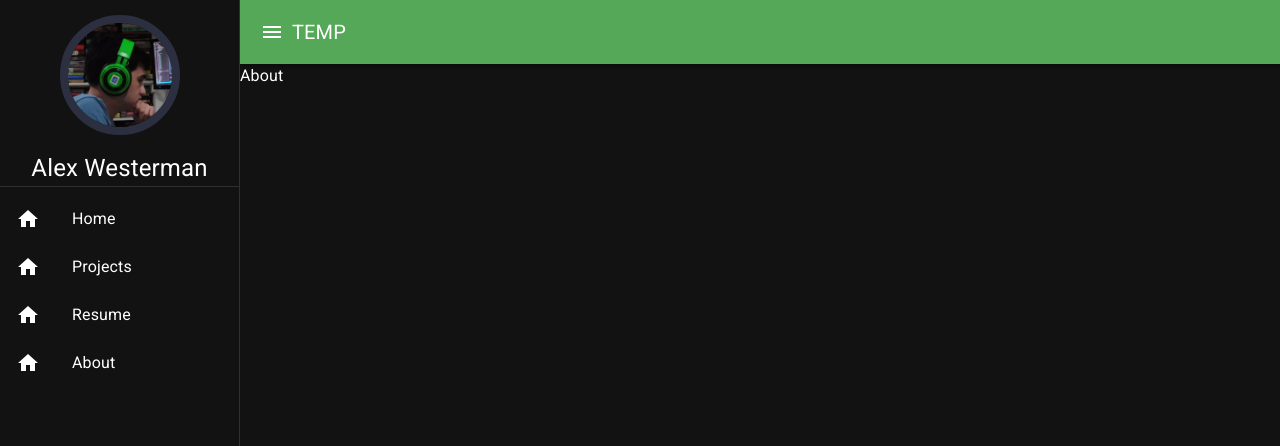
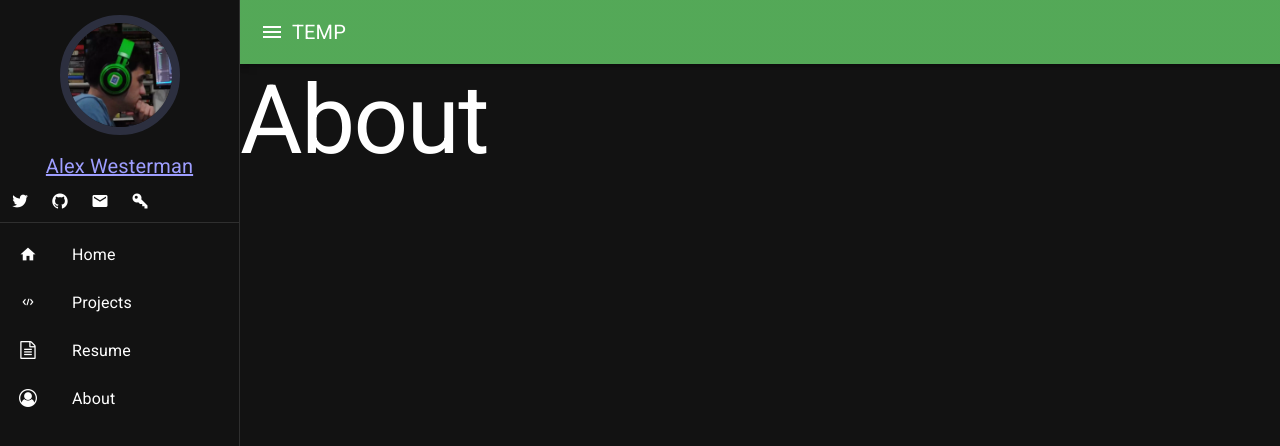
Before and after one commit to FaceFTW/faceftw.github.io, a React (Create React App) app: page /about in a window 1280 px wide. Shown: the top 446 px of the page. Built offline with nearby package versions, Linux system fonts and the light colour scheme.

Commit message:
Finished Base Sidenav

```diff
--- a/src/App.css
+++ b/src/App.css
@@ -2,7 +2,7 @@
 @import url('https://fonts.googleapis.com/icon?family=Material+Icons');
 @import url('./assets/nerd-fonts-generated.min.css');
 
-.profile h1 {
+/* .profile h1 {
 	font-size: 1.5rem;
 	margin: 0;
 	padding: 0;
@@ -36,7 +36,7 @@
 	background: #43a047;
 	color: #fff;
 	text-decoration: none;
-}
+} */
 .profile img.pfp {
 	border-radius: 50%;
 	margin: 0.9375rem auto;
--- a/src/App.tsx
+++ b/src/App.tsx
@@ -1,89 +1,23 @@
-import HomeIcon from '@mui/icons-material/Home';
 import MenuIcon from '@mui/icons-material/Menu';
 import {
 	AppBar,
 	Box,
-	CssBaseline,
-	Divider,
-	Drawer,
-	IconButton,
-	List,
-	ListItem,
-	ListItemIcon,
-	ListItemText,
-	ThemeProvider,
-	Toolbar,
-	Typography,
-	useMediaQuery,
+	CssBaseline, Drawer, IconButton, ThemeProvider,
+	Toolbar, Typography,
+	useMediaQuery
 } from '@mui/material';
 import React from 'react';
-import { Link, Outlet, Route, Routes } from 'react-router-dom';
+import {Outlet, Route, Routes} from 'react-router-dom';
 import './App.css';
 import AboutPanel from './panels/About';
 import Error404Panel from './panels/Error404';
 import MainPanel from './panels/Main';
 import ProjectsPanel from './panels/Projects';
 import ResumePanel from './panels/Resume';
-import { appTheme } from './theme';
-import Pfp from './assets/img/pfp.webp';
+import SidenavPanel from './panels/Sidenav';
+import {appTheme} from './theme';
 
 const drawerWidth = 240;
-
-const sidenav = (
-	<div>
-		<ThemeProvider theme={appTheme}>
-			<Box>
-				<div className="profile">
-					<img src={Pfp} alt="" className="pfp" />
-					<h1 className="navbar-brand">
-						<Link to={'/'}>Alex Westerman</Link>
-					</h1>
-					<div className="social-links">
-						{/* <a href="https://twitter.com/_FaceFTW" matTooltip="Twitter"> */}
-						{/* <mat-icon fontIcon="nf-mdi-twitter"></mat-icon> */}
-						{/* </a> */}
-						{/* <a href="https://github.com/rhit-westeraj" matTooltip="Github"> */}
-						{/* <mat-icon fontIcon="nf-fa-github"></mat-icon> */}
-						{/* </a> */}
-						{/* <a href="mailto:awesterman16@live.com" matTooltip="Email"> */}
-						{/* <mat-icon fontIcon="nf-mdi-email"></mat-icon> */}
-						{/* </a> */}
-						{/* <a [cdkCopyToClipboard]="gpgPubKey" (click)="showCopiedSnackBar()" matTooltip="GPG Public Key">
-						<mat-icon fontIcon="nf-mdi-key_variant"></mat-icon>
-					</a> */}
-					</div>
-				</div>
-			</Box>
-			<Divider />
-			<List>
-				<ListItem button component={Link} to="/">
-					<ListItemIcon>
-						<HomeIcon />
-					</ListItemIcon>
-					<ListItemText primary="Home" />
-				</ListItem>
-				<ListItem button component={Link} to="/projects">
-					<ListItemIcon>
-						<HomeIcon />
-					</ListItemIcon>
-					<ListItemText primary="Projects" />
-				</ListItem>
-				<ListItem button component={Link} to="/resume">
-					<ListItemIcon>
-						<HomeIcon />
-					</ListItemIcon>
-					<ListItemText primary="Resume" />
-				</ListItem>
-				<ListItem button component={Link} to="/about">
-					<ListItemIcon>
-						<HomeIcon />
-					</ListItemIcon>
-					<ListItemText primary="About" />
-				</ListItem>
-			</List>
-		</ThemeProvider>
-	</div>
-);
 
 const Layout = () => {
 	const [drawerOpen, setDrawerOpen] = React.useState(true);
@@ -135,7 +69,7 @@ const Layout = () => {
 							}}
 							onClose={() => (mobileQuery ? setDrawerOpen(false) : undefined)}
 						>
-							{sidenav}
+							<SidenavPanel />
 						</Drawer>
 					</Box>
 				</Box>
--- a/src/panels/About.tsx
+++ b/src/panels/About.tsx
@@ -1,5 +1,10 @@
+import { Typography } from '@mui/material';
 import React from 'react';
 
 export default function AboutPanel() {
-	return <div>About</div>;
+	return (
+		<div>
+			<Typography variant="h1">About</Typography>
+		</div>
+	);
 }
--- /dev/null
+++ b/src/panels/Sidenav.tsx
@@ -0,0 +1,92 @@
+import {
+	Box,
+	Typography,
+	Tooltip,
+	IconButton,
+	Icon,
+	Divider,
+	List,
+	ListItem,
+	ListItemIcon,
+	ListItemText,
+} from '@mui/material';
+import React from 'react';
+import { Link } from 'react-router-dom';
+import Pfp from '../assets/img/pfp.webp';
+
+export default function SidenavPanel() {
+	return (
+		<div>
+			<Box>
+				<div className="profile">
+					<img src={Pfp} alt="" className="pfp" />
+					<Link to={'/'}>
+						<Typography component="h1" variant="h6" sx={{ textAlign: 'center', textDecoration: 'none' }}>
+							Alex Westerman
+						</Typography>
+					</Link>
+					<div className="social-links">
+						<Tooltip title="Twitter">
+							<a href="https://twitter.com/_FaceFTW">
+								<IconButton>
+									<Icon className="nf-mdi-twitter" />
+								</IconButton>
+							</a>
+						</Tooltip>
+
+						<Tooltip title="Github">
+							<a href="https://github.com/rhit-westeraj">
+								<IconButton>
+									<Icon className="nf-fa-github" />
+								</IconButton>
+							</a>
+						</Tooltip>
+
+						<Tooltip title="Email">
+							<a href="mailto:awesterman16@live.com">
+								<IconButton>
+									<Icon className="nf-mdi-email" />
+								</IconButton>
+							</a>
+						</Tooltip>
+
+						<Tooltip title="GPG Key">
+							{/* <a href="https://github.com/rhit-westeraj"> */}
+							<IconButton>
+								<Icon className="nf-mdi-key_variant" />
+							</IconButton>
+							{/* </a> */}
+						</Tooltip>
+					</div>
+				</div>
+			</Box>
+			<Divider />
+			<List>
+				<ListItem button component={Link} to="/">
+					<ListItemIcon>
+						<Icon className="nf-mdi-home" />
+					</ListItemIcon>
+					<ListItemText primary="Home" />
+				</ListItem>
+				<ListItem button component={Link} to="/projects">
+					<ListItemIcon>
+						<Icon className="nf-dev-code" />
+					</ListItemIcon>
+					<ListItemText primary="Projects" />
+				</ListItem>
+				<ListItem button component={Link} to="/resume">
+					<ListItemIcon>
+						<Icon className="nf-fa-file_text_o" />
+					</ListItemIcon>
+					<ListItemText primary="Resume" />
+				</ListItem>
+				<ListItem button component={Link} to="/about">
+					<ListItemIcon>
+						<Icon className="nf-fa-user_circle_o" />
+					</ListItemIcon>
+					<ListItemText primary="About" />
+				</ListItem>
+			</List>
+		</div>
+	);
+}
--- a/src/theme.ts
+++ b/src/theme.ts
@@ -21,6 +21,18 @@ const themeOptions: ThemeOptions = {
 				},
 			},
 		},
+		MuiIcon: {
+			defaultProps: {
+				baseClassName: 'nf',
+			},
+			styleOverrides: {
+				root: {
+					boxSizing: 'content-box',
+					padding: 3,
+					fontSize: '1.125rem',
+				},
+			},
+		},
 	},
 };
 
```
